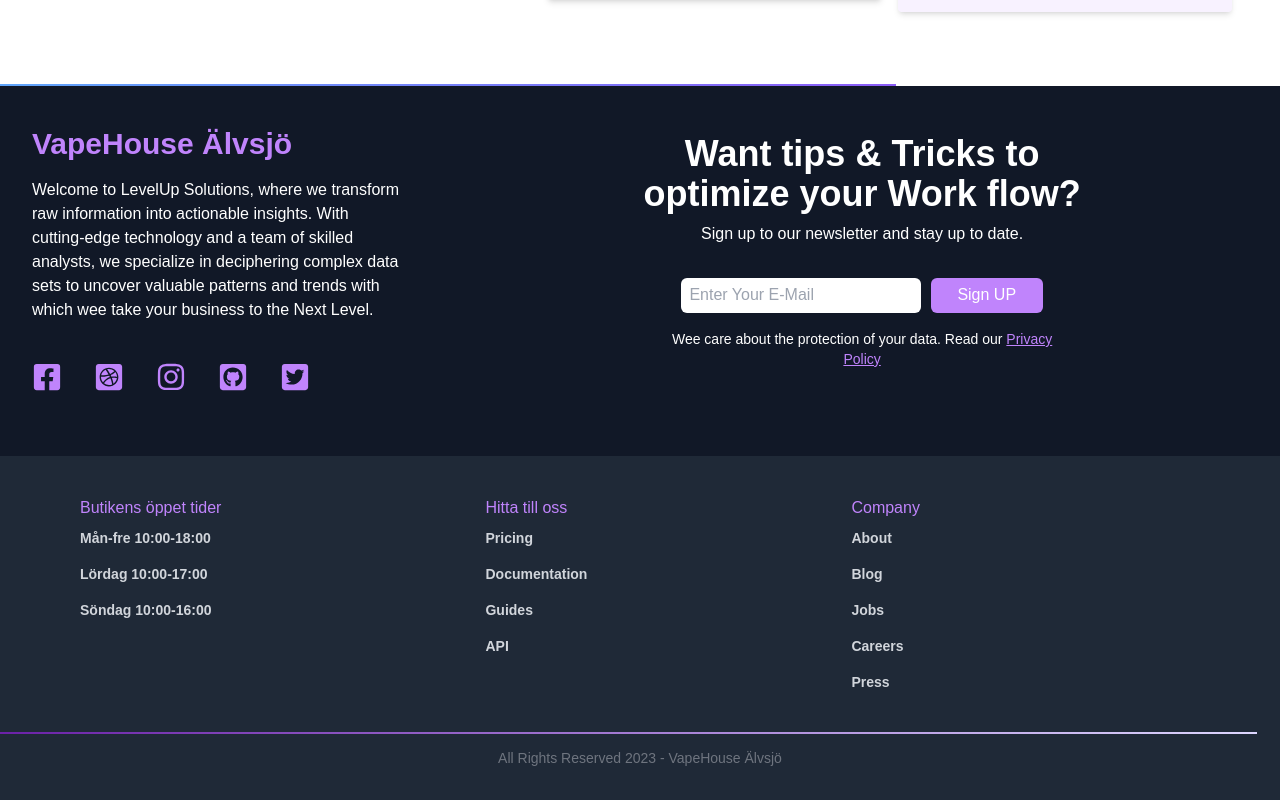
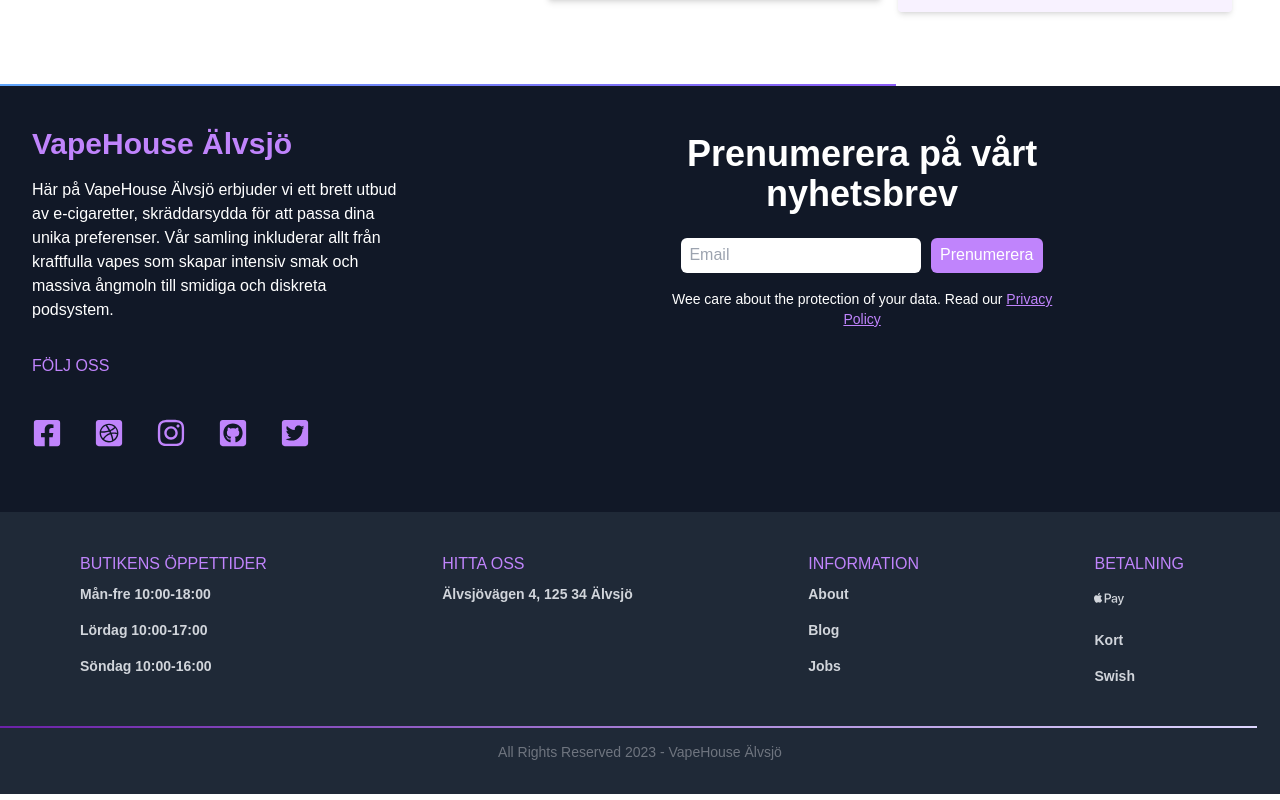
Before and after one commit to Camgus89/u09-avancerad-javascript, a React (Create React App) app in the folder frontend/: page / in a window 1280 px wide. Shown: the part 3298-4098 px from the top of the page. Built offline with nearby package versions, Linux system fonts and the light colour scheme.

Commit message:
footer update

```diff
--- a/frontend/src/Components/Footer/Footer.jsx
+++ b/frontend/src/Components/Footer/Footer.jsx
@@ -1,5 +1,6 @@
 import React from 'react'
-import {FaFacebookSquare, FaInstagram, FaTwitterSquare, FaDribbbleSquare, FaGithubSquare} from 'react-icons/fa'
+import {FaFacebookSquare, FaInstagram, FaTwitterSquare, FaDribbbleSquare, FaGithubSquare, FaApplePay} from 'react-icons/fa'
+
 
 const Footer = () => {
   return (
@@ -11,11 +12,13 @@ const Footer = () => {
             VapeHouse Älvsjö
           </h1>
           <p className="py-4">
-            Welcome to LevelUp Solutions, where we transform raw information
-            into actionable insights. With cutting-edge technology and a team of
-            skilled analysts, we specialize in deciphering complex data sets to
-            uncover valuable patterns and trends with which wee take your
-            business to the Next Level.
+          Här på VapeHouse Älvsjö erbjuder vi ett brett utbud av e-cigaretter,
+          skräddarsydda för att passa dina unika preferenser. Vår samling inkluderar
+          allt från kraftfulla vapes som skapar intensiv smak och massiva ångmoln till
+          smidiga och diskreta podsystem.
+          </p>
+          <p className="py-4 text-purple-400">
+          FÖLJ OSS
           </p>
           <div className="flex md:w-[75%] justify-between my-6 text-purple-400">
             {/* social media icons */}
@@ -28,11 +31,8 @@ const Footer = () => {
         </div>
         <div className="text-white sm:w-[900px] sm:ml-[18%] sm:mr-[12%] sm:pt-0">
           <div>
-            <h1 className="sm:w-[30rem] md:text-4xl sm:text-3xl text-center text-2xl font-bold py-2">
-              Want tips & Tricks to optimize your Work flow?
-            </h1>
-            <p className=" text-center pb-4">
-              Sign up to our newsletter and stay up to date.
+            <p className="sm:w-[30rem] md:text-4xl sm:text-3xl text-center text-2xl font-bold py-2">
+            Prenumerera på vårt nyhetsbrev
             </p>
           </div>
           <div className="my-4">
@@ -40,10 +40,10 @@ const Footer = () => {
               <input
                 className="placeholder:pl-2 flex sm:mr-[-50px] h-10 sm:w-[50%]  sm:h-[35px] mx-auto rounded-md text-black"
                 type="email"
-                placeholder="Enter Your E-Mail"
+                placeholder="Email"
               />
-              <button className="bg-purple-400 mx-auto w-28 hover:bg-blue-500 rounded-md font-medium">
-                Sign UP
+              <button className="bg-purple-400 mx-auto w-28 hover:bg-purple-500 rounded-md font-medium">
+              Prenumerera
               </button>
             </div>
             <p className="text-sm mx-10 flex-col text-center pt-4">
@@ -59,7 +59,7 @@ const Footer = () => {
       <div className="sm:mx-auto pt-10 pb-8 sm:grid flex-row lg:grid-cols-3 w-screen gap-8 text-gray-300 bg-gray-800 ">
         <div className="lg:col-span-3 sm:mr-20  flex justify-between max-w-screen sm:ml-20 ml-[12px] mb-4 sm:mb-0 ">
           <div className="pr-4">
-            <h6 className="font-medium text-purple-400">Butikens öppet tider</h6>
+            <h6 className="font-medium text-purple-400">BUTIKENS ÖPPETTIDER</h6>
             <ul>
               <li className="py-2 text-sm cursor-pointer font-semibold">
                 <span className='font-bold'>Mån-fre</span> 10:00-18:00
@@ -73,22 +73,16 @@ const Footer = () => {
             </ul>
           </div>
           <div className="pr-4">
-            <h6 className="font-medium text-purple-400">Hitta till oss</h6>
+            <h6 className="font-medium text-purple-400">HITTA OSS</h6>
             <ul>
               <li className="py-2 text-sm cursor-pointer font-semibold">
-                Pricing
+              Älvsjövägen 4,
+              125 34 Älvsjö
               </li>
-              <li className="py-2 text-sm cursor-pointer font-semibold">
-                Documentation
-              </li>
-              <li className="py-2 text-sm cursor-pointer font-semibold">
-                Guides
-              </li>
-              <li className="py-2 text-sm cursor-pointer font-semibold">API</li>
             </ul>
           </div>
           <div className="pr-4">
-            <h6 className="font-medium text-purple-400">Company</h6>
+            <h6 className="font-medium text-purple-400">INFORMATION</h6>
             <ul>
               <li className="py-2 text-sm cursor-pointer font-semibold">
                 About
@@ -99,20 +93,25 @@ const Footer = () => {
               <li className="py-2 text-sm cursor-pointer font-semibold">
                 Jobs
               </li>
-              <li className="py-2 text-sm cursor-pointer font-semibold">
-                Careers
-              </li>
-              <li className="py-2 text-sm cursor-pointer font-semibold">
-                Press
-              </li>
             </ul>
           </div>
           <div className="pr-4">
+            <h6 className="font-medium text-purple-400">BETALNING</h6>
+            <ul>
+              <li className="py-2 text-sm cursor-pointer font-semibold">
+              <FaApplePay size={30} className="cursor-pointer " />
+              </li>
+              <li className="py-2 text-sm cursor-pointer font-semibold">
+              Kort
+              </li>
+              <li className="py-2 text-sm cursor-pointer font-semibold">Swish</li>
+            </ul>
           </div>
         </div>
         <div className="w-[310%] h-[2px] bg-gradient-to-r from-purple-800 to-violet-200"></div>
         <p className='pt-4 text-gray-200/40 text-sm flex justify-center text-center'>All Rights Reserved 2023 - VapeHouse Älvsjö</p>
       </div>
+
       {/* footer bottom section with links */}
       <div></div>
       {/* footer bottom section with links end */}
--- a/frontend/src/Components/Pages/HomePage/HomePage.jsx
+++ b/frontend/src/Components/Pages/HomePage/HomePage.jsx
@@ -1,7 +1,7 @@
 import Navbar from '../../Navigation/Navbar';
 import Herosection from '../../Herosection/Herosection';
 import Features from '../../../Features/Features';
-import CardComponent from '../../Price/CardComponent';
+// import CardComponent from '../../Price/CardComponent';
 import Products from '../../Products/Products';
 import CallToAction from '../../CallToAction/CallToAction';
 import Review from "../../Review/Review";
```
